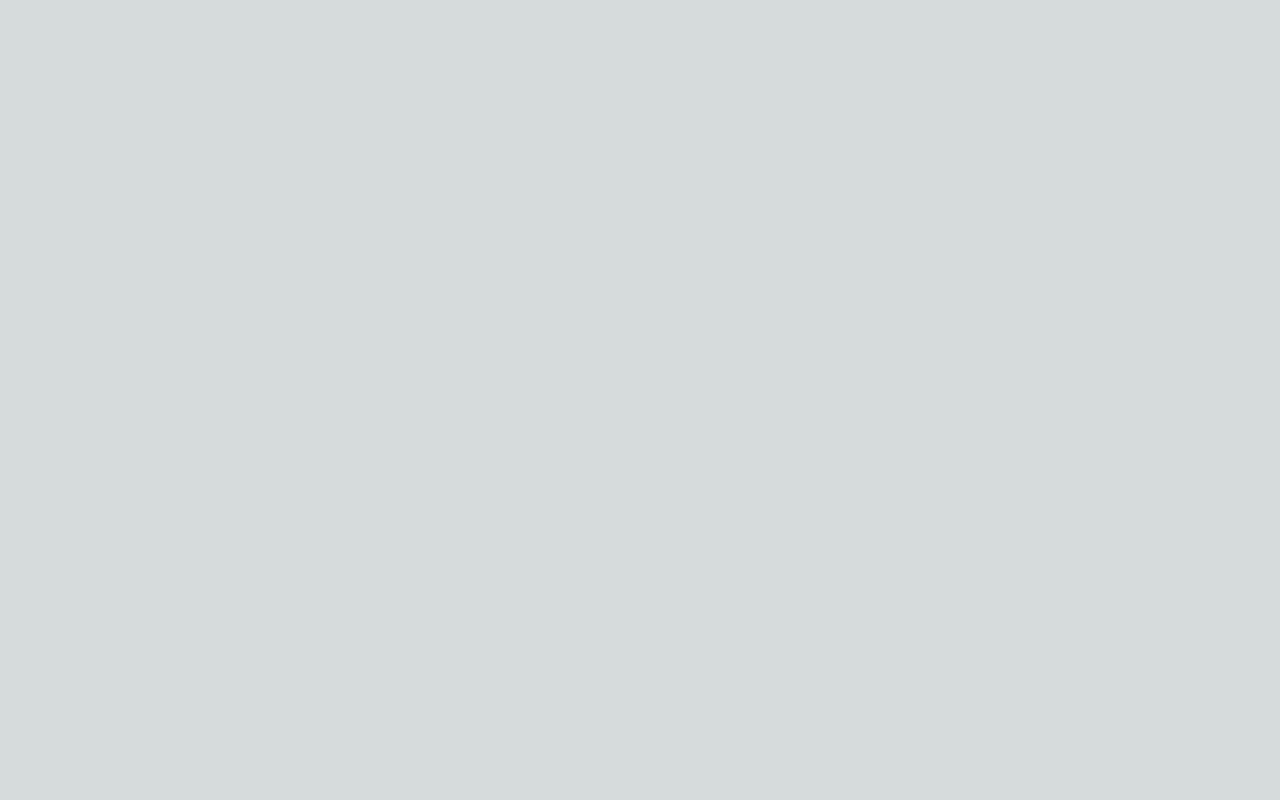
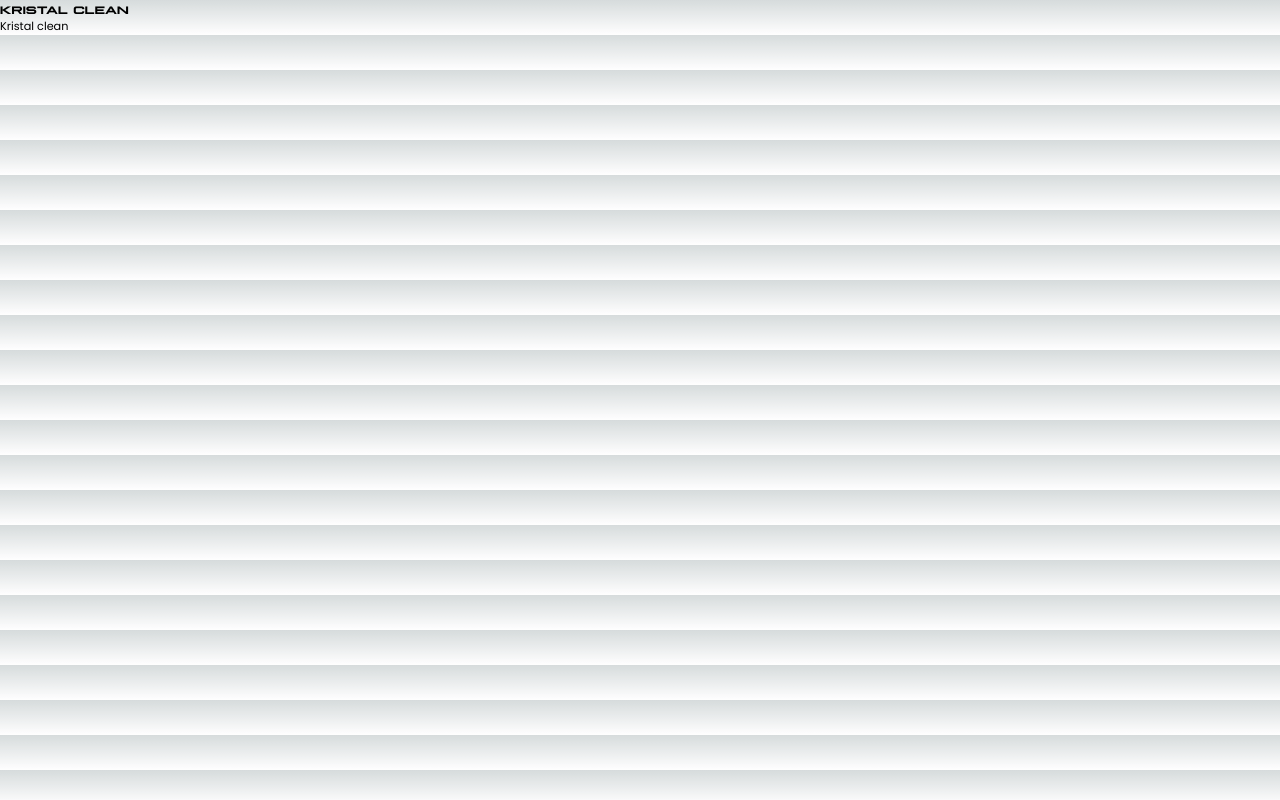
Before and after one commit to asgeev/kristal-clean, a Next.js app: page / in a window 1280 px wide. Built offline with nearby package versions, Linux system fonts and the light colour scheme.

Commit message:
Add main and custom fonts

```diff
--- a/src/app/globals.css
+++ b/src/app/globals.css
@@ -1,6 +1,12 @@
 @tailwind base;
 @tailwind components;
 @tailwind utilities;
+@font-face {
+  font-family: 'Plateia Bold';
+  src: url('/fonts/Plateia-Bold.ttf');
+  font-weight: 400;
+  font-display: swap;
+}
 
 :root {
   --foreground-rgb: 0, 0, 0;
@@ -25,3 +31,7 @@ body {
     )
     rgb(var(--background-start-rgb));
 }
+
+html {
+  font-size: 10px;
+}
--- a/src/app/layout.tsx
+++ b/src/app/layout.tsx
@@ -1,22 +1,26 @@
-import './globals.css'
-import type { Metadata } from 'next'
-import { Inter } from 'next/font/google'
+import './globals.css';
+import type { Metadata } from 'next';
+import { Poppins } from 'next/font/google';
 
-const inter = Inter({ subsets: ['latin'] })
+const poppins = Poppins({
+  subsets: ['latin'],
+  weight: '400',
+  variable: '--font-poppins',
+});
 
 export const metadata: Metadata = {
-  title: 'Create Next App',
-  description: 'Generated by create next app',
-}
+  title: 'Kristal Clean',
+  description: 'Kristal Clean company',
+};
 
 export default function RootLayout({
   children,
 }: {
-  children: React.ReactNode
+  children: React.ReactNode;
 }) {
   return (
     <html lang="pl">
-      <body className={inter.className}>{children}</body>
+      <body className={`${poppins.className} `}>{children}</body>
     </html>
-  )
+  );
 }
--- a/src/app/page.tsx
+++ b/src/app/page.tsx
@@ -1,7 +1,10 @@
 export default function Home() {
   return (
     <main>
-      <p></p>
+      <div className="md:container md:mx-auto px-3.2 sm:text-base md:text-lg">
+        <p className="font-plateia">KRISTAL CLEAN</p>
+        <p>Kristal clean</p>
+      </div>
     </main>
   );
 }
--- a/tailwind.config.ts
+++ b/tailwind.config.ts
@@ -1,4 +1,4 @@
-import type { Config } from 'tailwindcss'
+import type { Config } from 'tailwindcss';
 
 const config: Config = {
   content: [
@@ -8,13 +8,11 @@ const config: Config = {
   ],
   theme: {
     extend: {
-      backgroundImage: {
-        'gradient-radial': 'radial-gradient(var(--tw-gradient-stops))',
-        'gradient-conic':
-          'conic-gradient(from 180deg at 50% 50%, var(--tw-gradient-stops))',
+      fontFamily: {
+        plateia: ['Plateia Bold', 'sans-serif'],
       },
     },
   },
   plugins: [],
-}
-export default config
+};
+export default config;
```
Also changed, not shown: public/fonts/Plateia-Bold.ttf (added).
